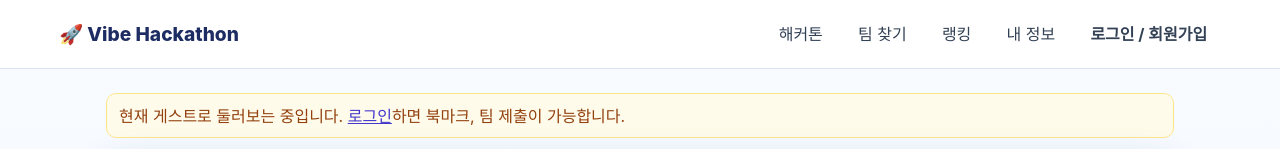
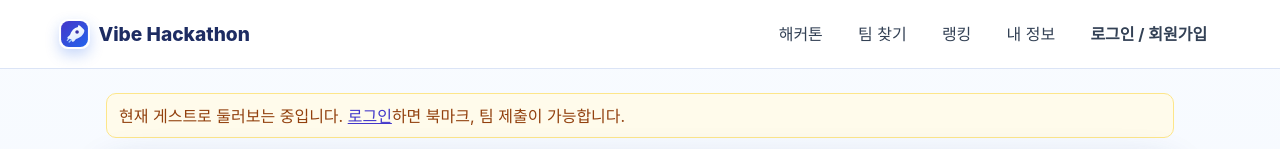
Before and after one commit to kangjung/hackathon-app, a Vue app: page /hackathons/aimers-8-model-lite in a window 1280 px wide. Shown: the top 149 px of the page. Built offline with nearby package versions, Linux system fonts and the light colour scheme.

Commit message:
Add branded favicon and header icon assets

```diff
--- a/index.html
+++ b/index.html
@@ -3,6 +3,10 @@
   <head>
     <meta charset="UTF-8" />
     <meta name="viewport" content="width=device-width, initial-scale=1.0" />
+    <link rel="icon" type="image/svg+xml" href="/favicon.svg" />
+    <link rel="shortcut icon" href="/favicon.svg" />
+    <link rel="apple-touch-icon" href="/brand-mark.svg" />
+    <link rel="manifest" href="/site.webmanifest" />
     <title>Vibe Hackathon Platform</title>
   </head>
   <body>
--- a/src/components/Header.vue
+++ b/src/components/Header.vue
@@ -1,7 +1,10 @@
 <template>
   <header class="header">
     <nav class="nav">
-      <router-link to="/" class="logo">🚀 Vibe Hackathon</router-link>
+      <router-link to="/" class="logo">
+        <img src="/brand-mark.svg" alt="Vibe Hackathon 로고" class="logo-icon" />
+        <span>Vibe Hackathon</span>
+      </router-link>
       <div class="nav-links">
         <router-link to="/hackathons">해커톤</router-link>
         <router-link to="/teams">팀 찾기</router-link>
@@ -59,7 +62,8 @@ const onLogout = async () => {
   backdrop-filter: blur(12px);
 }
 .nav { max-width: 1200px; margin: 0 auto; display: flex; justify-content: space-between; align-items: center; padding: 0.9rem 1.2rem; }
-.logo { font-size: 1.2rem; font-weight: 800; text-decoration: none; color: #1d2c62; }
+.logo { display: inline-flex; align-items: center; gap: 0.55rem; font-size: 1.2rem; font-weight: 800; text-decoration: none; color: #1d2c62; }
+.logo-icon { width: 1.9rem; height: 1.9rem; border-radius: 0.55rem; box-shadow: 0 6px 14px rgba(37, 99, 235, 0.25); }
 .nav-links { display: flex; gap: 0.5rem; align-items: center; }
 .nav-links a, .logout { color: #334155; text-decoration: none; padding: 0.48rem 0.85rem; border-radius: 999px; transition: all 0.2s ease; border: none; background: transparent; font-size: 1rem; cursor: pointer; }
 .nav-links a:hover, .nav-links a.router-link-active, .logout:hover { color: #1e3a8a; background: #e9efff; }
```
Also changed, not shown: public/brand-mark.svg (added), public/favicon.svg (added), public/site.webmanifest (added).
